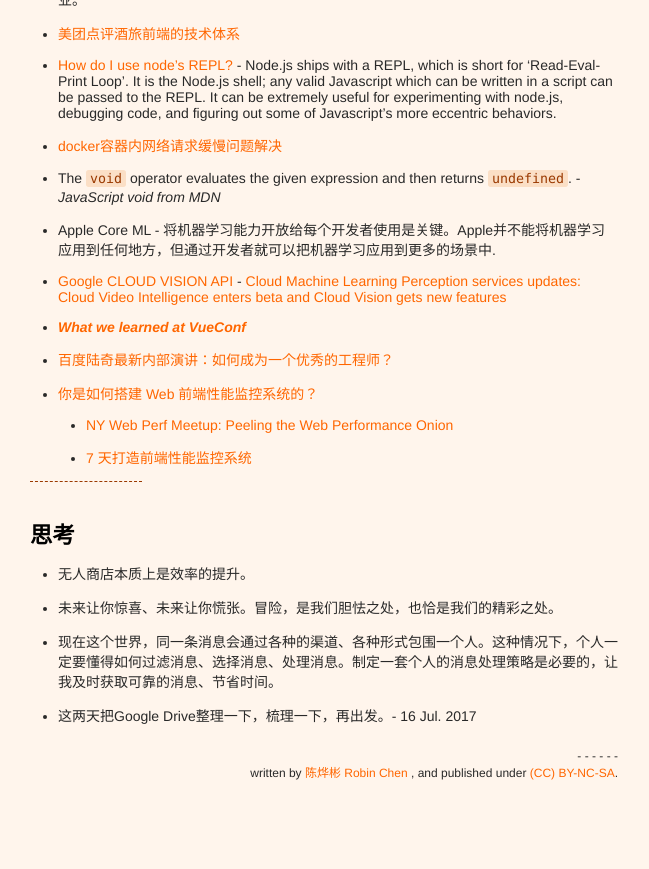
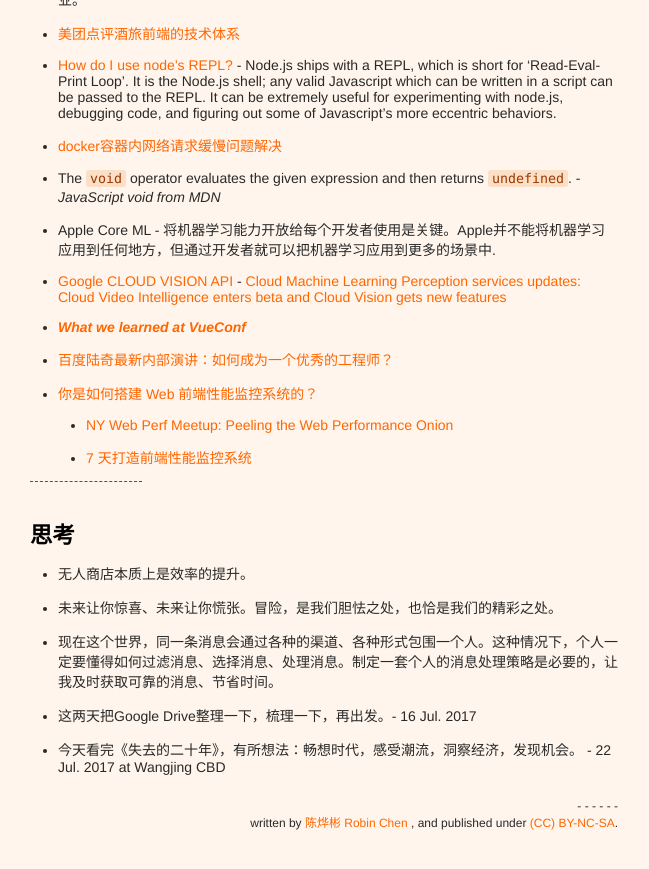
Before and after one commit to xianyuxmu/xianyuxmu.github.io, a Jekyll site: the page built from _posts/2017-07-03-monthly-reading.md, in a window 1280 px wide and 900 px high, scrolled down 2610 px. Shown: the top 869 px of the window, without its empty margins (316-965 px from the left). Built offline with Jekyll 4.4.1, drawn with Linux system fonts in a browser that asks for light colours; comment, search, counter and statistics services are not loaded.

Commit message:
Reading of 22 Jul. 2017

```diff
--- a/_posts/2017-07-03-monthly-reading.md
+++ b/_posts/2017-07-03-monthly-reading.md
@@ -109,3 +109,4 @@
 - 未来让你惊喜、未来让你慌张。冒险，是我们胆怯之处，也恰是我们的精彩之处。
 - 现在这个世界，同一条消息会通过各种的渠道、各种形式包围一个人。这种情况下，个人一定要懂得如何过滤消息、选择消息、处理消息。制定一套个人的消息处理策略是必要的，让我及时获取可靠的消息、节省时间。
 - 这两天把Google Drive整理一下，梳理一下，再出发。- 16 Jul. 2017
+- 今天看完《失去的二十年》，有所想法：畅想时代，感受潮流，洞察经济，发现机会。 - 22 Jul. 2017 at Wangjing CBD
```
